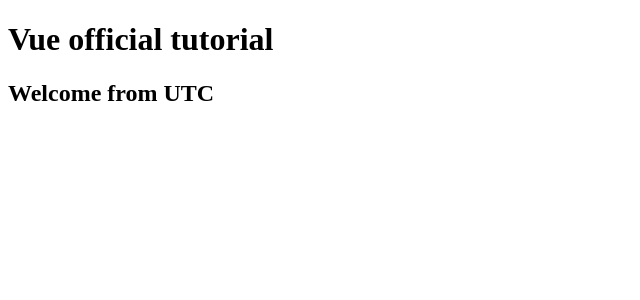
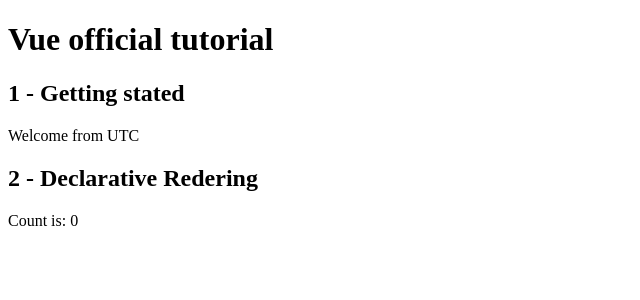
Before and after one commit to DavidQP/official-vue-tutorial, a Vue app: page / in a window 1280 px wide. Shown: the top 300 px of the page, without its empty margins (0-640 px from the left). Built offline with nearby package versions, Linux system fonts and the light colour scheme.

Commit message:
Add declarative rendering section

```diff
--- a/src/App.vue
+++ b/src/App.vue
@@ -1,9 +1,13 @@
 
 <script setup>
+import { ref } from 'vue';
 import GettingStarted from '@/components/GettingStarted.vue'
+import DeclarativeRendering from '@/components/DeclarativeRendering.vue'
+const section = ref(0);
 </script>
 
 <template>
   <h1>Vue official tutorial</h1>
-  <GettingStarted />
+  <GettingStarted :section="1" />
+  <DeclarativeRendering :section="2" />
 </template>
--- /dev/null
+++ b/src/components/DeclarativeRendering.vue
@@ -0,0 +1,19 @@
+<script setup>
+import { reactive, ref } from 'vue'
+
+const props = defineProps({
+  section: {
+    type: Number,
+    default: 0
+  }
+})
+const title = ref('Declarative Redering');
+const counter = reactive({
+  count: 0
+})
+</script>
+
+<template>
+  <h2>{{ section }} - {{ title }}</h2>
+  <p>Count is: {{ counter.count }}</p>
+</template>
--- a/src/components/GettingStarted.vue
+++ b/src/components/GettingStarted.vue
@@ -1,9 +1,17 @@
 <script setup>
 import { ref } from 'vue'
-
+const props = defineProps({
+  section: {
+    type: Number,
+    default: 0
+  }
+})
+const title = ref('Getting stated');
 const message = ref(`Welcome from ${Intl.DateTimeFormat().resolvedOptions().timeZone.split('/').pop()}`)
+console.log(props.section);
 </script>
 
 <template>
-  <h2>{{ message }}</h2>
+  <h2>{{ section }} - {{ title }}</h2>
+  <p>{{ message }}</p>
 </template>
```
